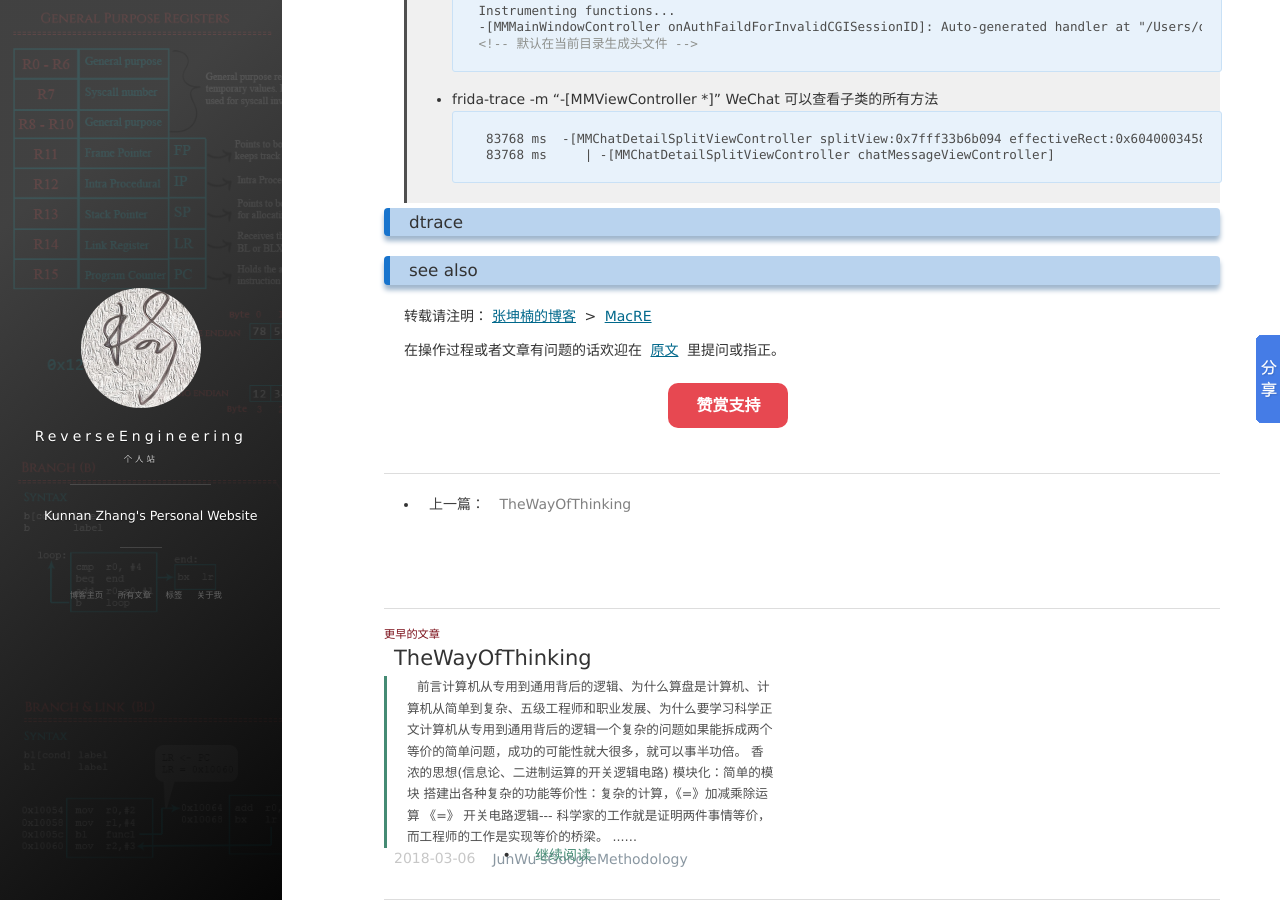
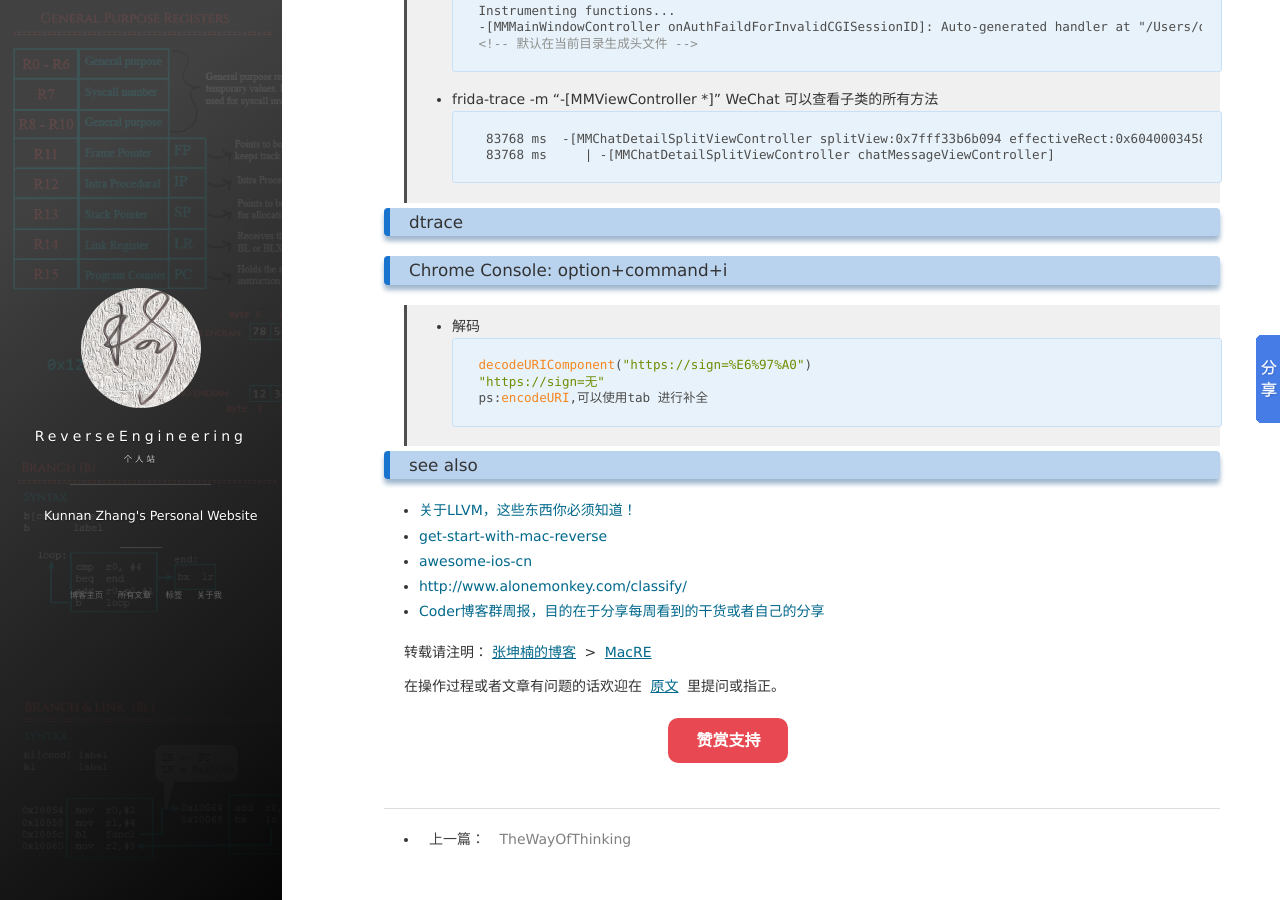
Before and after one commit to zhangkn/zhangkn.github.io, a Jekyll site: the page built from _posts/2018-03-07-MacRE.md, in a window 1280 px wide and 900 px high, scrolled down 374 px. Built offline with Jekyll 4.4.1, drawn with Linux system fonts in a browser that asks for light colours; nearby versions of some CDN libraries; comment, search, counter and statistics services are not loaded.

Commit message:
option+command+i

````diff
--- a/_posts/2018-03-07-MacRE.md
+++ b/_posts/2018-03-07-MacRE.md
@@ -34,4 +34,19 @@
 ### dtrace
 
 
+### Chrome Console: option+command+i
+
+>* 解码
+```
+decodeURIComponent("https://sign=%E6%97%A0")
+"https://sign=无"
+ps:encodeURI,可以使用tab 进行补全
+```
+
 ### see also
+
+- [关于LLVM，这些东西你必须知道！](http://www.alonemonkey.com/2016/12/21/learning-llvm/)
+- [get-start-with-mac-reverse](http://www.alonemonkey.com/2017/05/31/get-start-with-mac-reverse/)
+- [awesome-ios-cn](https://github.com/jobbole/awesome-ios-cn#core-data)
+- [http://www.alonemonkey.com/classify/](http://www.alonemonkey.com/classify/)
+- [Coder博客群周报，目的在于分享每周看到的干货或者自己的分享](https://github.com/AloneMonkey/weekly)
````
